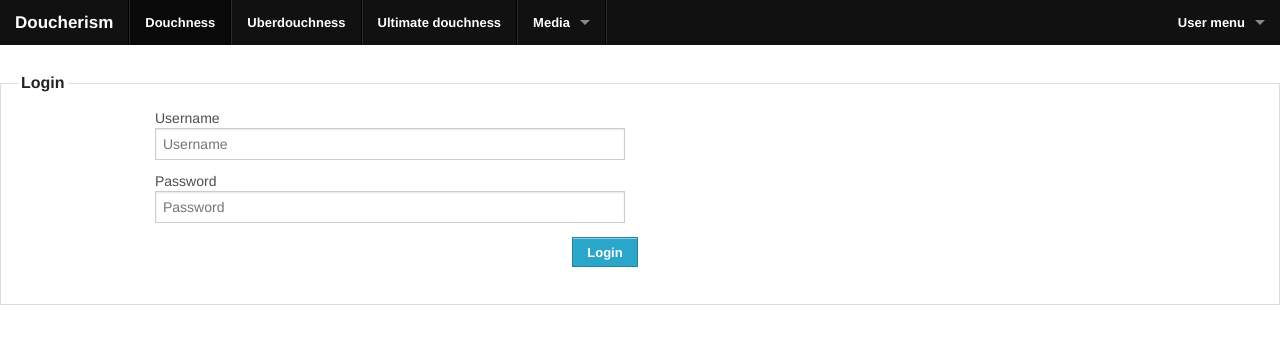
After one commit to cacea/doucherism, a Django app: page /login/ in a window 1280 px wide. The commit adds this page. Shown: the top 344 px of the page. Run offline with Django 3.2, Linux system fonts and the light colour scheme; some libraries are stand-ins or nearby versions.

Commit message:
Added login/logut option and templates. Views were added and now url has a parameter filter to reach the blog categories.

```diff
--- a/blog_post/views.py
+++ b/blog_post/views.py
@@ -1,16 +1,18 @@
 from django.shortcuts import render
 from blog_post.models import BlogEntry, Category
 from blog_post.forms import BlogPostForm
-from django.shortcuts import HttpResponseRedirect
+from django.shortcuts import HttpResponseRedirect, redirect
 from time import gmtime, strftime
+from django.contrib.auth import logout
+from django.contrib.auth import authenticate, login
 
 # Create your views here.
 """
 This method will display all user posts (newest first)
 """
-def home(request):
+def blogs(request, category):
     blog_template = "blogs.html"
-    list_all_posts = BlogEntry.objects.all().order_by('-blog_pub_date').values('blog_post_name', 'blog_post_content', 'blog_post_category__name', 'blog_post_image') # List all posts on DB ordered by date (newest first).
+    list_all_posts = BlogEntry.objects.filter(blog_post_category__name = category).order_by('-blog_pub_date').values('blog_post_name', 'blog_post_content', 'blog_post_category__name', 'blog_post_image') # List all posts on DB ordered by date (newest first).
     return render(request, blog_template, locals())
 
 """
@@ -28,3 +30,18 @@ def register_user_post(request):
     else:
         form = BlogPostForm()
     return render(request, register_user_template, locals())
+
+def login_user(request):
+    template = "login.html"
+    if request.POST:
+        username = request.POST['username']
+        password = request.POST['password']
+        user = authenticate(username=username, password=password)
+        if user is not None:
+            if user.is_active:
+                login(request, user)
+                return HttpResponseRedirect('/')
+            else:
+                pass
+    else:
+        return render(request, template, locals())
--- a/doucherism/templates/base.html
+++ b/doucherism/templates/base.html
@@ -34,11 +34,13 @@
                 <section class="top-bar-section">
                 <ul class="left">
                     <li class="divider"></li>
-                    <li class="active"><a href="#">Douchness</a></li>
+                    <li class="active"><a href="/blog/douchness/">Douchness</a></li>
                     <li class="divider"></li>
-                    <li><a href="#">Uberdouchness</a></li>
+                    <li><a href="/blog/uberdouche/">Uberdouchness</a></li>
                     <li class="divider"></li>
-                    <li class="has-dropdown"><a href="#">Ultimate douchness</a>
+                    <li><a href="/blog/ultimate/">Ultimate douchness</a></li>
+                    <li class="divider"></li>
+                    <li class="has-dropdown"><a href="#">Media</a>
                     <ul class="dropdown">
                         <li><a href="#">Videos</a></li>
                         <li><a href="#">Pictures</a></li>
@@ -46,6 +48,18 @@
                     </li>
                     <li class="divider"></li>
                 </ul>
+
+		<ul class="right">
+                    <li class="has-dropdown"><a href="#">User menu</a>
+			<ul class="dropdown">
+			    {% if request.user.is_authenticated %}
+                                <li><a href="/logout/">Logout</a></li>
+                            {% else %}
+                                <li><a href="/login/">Login</a></li>
+			    {% endif %}
+			</ul>
+	            </li>
+		</ul>
                 </section>
 
                 </nav>
--- /dev/null
+++ b/doucherism/templates/login.html
@@ -0,0 +1,30 @@
+{% extends "base.html" %}
+{% block content %}
+
+<form action="/login/" method="POST">{% csrf_token %}
+   <fieldset>
+	<legend>Login</legend>
+
+   <div class="row">
+	<div class="large-6 columns">
+        	<label for="user">Username</label>
+		<input name="username" type="text" placeholder="Username">
+        </div> <!--large-6 columns -->
+   </div><!-- row -->
+
+   <div class="row">
+	<div class="large-6 columns">
+        	<label for="pass">Password</label>
+		<input name="password" type="password" placeholder="Password">
+        </div> <!--large-6 columns -->
+   </div><!-- row -->
+
+   <div class="row">
+	<div class="large-7 columns large-offset-5">
+	       <button class="small button">Login</button>
+        </div>
+   </div>
+   </fieldset>
+</form>
+
+{% endblock %}
--- a/doucherism/urls.py
+++ b/doucherism/urls.py
@@ -1,4 +1,5 @@
 from django.conf.urls import patterns, include, url
+from django.http import HttpResponseRedirect
 from django.conf import settings
 import blog_post.views
 
@@ -8,13 +9,15 @@ admin.autodiscover()
 
 urlpatterns = patterns('',
     # Examples:
-    url(r'^$', blog_post.views.home),
+    url(r'^$', lambda x: HttpResponseRedirect('/blog/douchness')),
+    url(r'blog/(?P<category>\w+)/$', blog_post.views.blogs),
     url(r'^register/', blog_post.views.register_user_post),
+    url(r'^logout/$', 'django.contrib.auth.views.logout', {'next_page': '/'}),
+    url(r'^login/$', blog_post.views.login_user),
     url(r'^admin/', include(admin.site.urls)),
 )
 
 if settings.DEBUG:
     urlpatterns += patterns('',
         (r'^media_files/(?P<path>.*)$', 'django.views.static.serve', {'document_root': settings.MEDIA_ROOT}),
-            #(r'^media_files/(?P<path>.*)$', 'django.views.static.serve', {'document_root': settings.MEDIA_ROOT#, 'show_indexes':True#}),
 )
```
